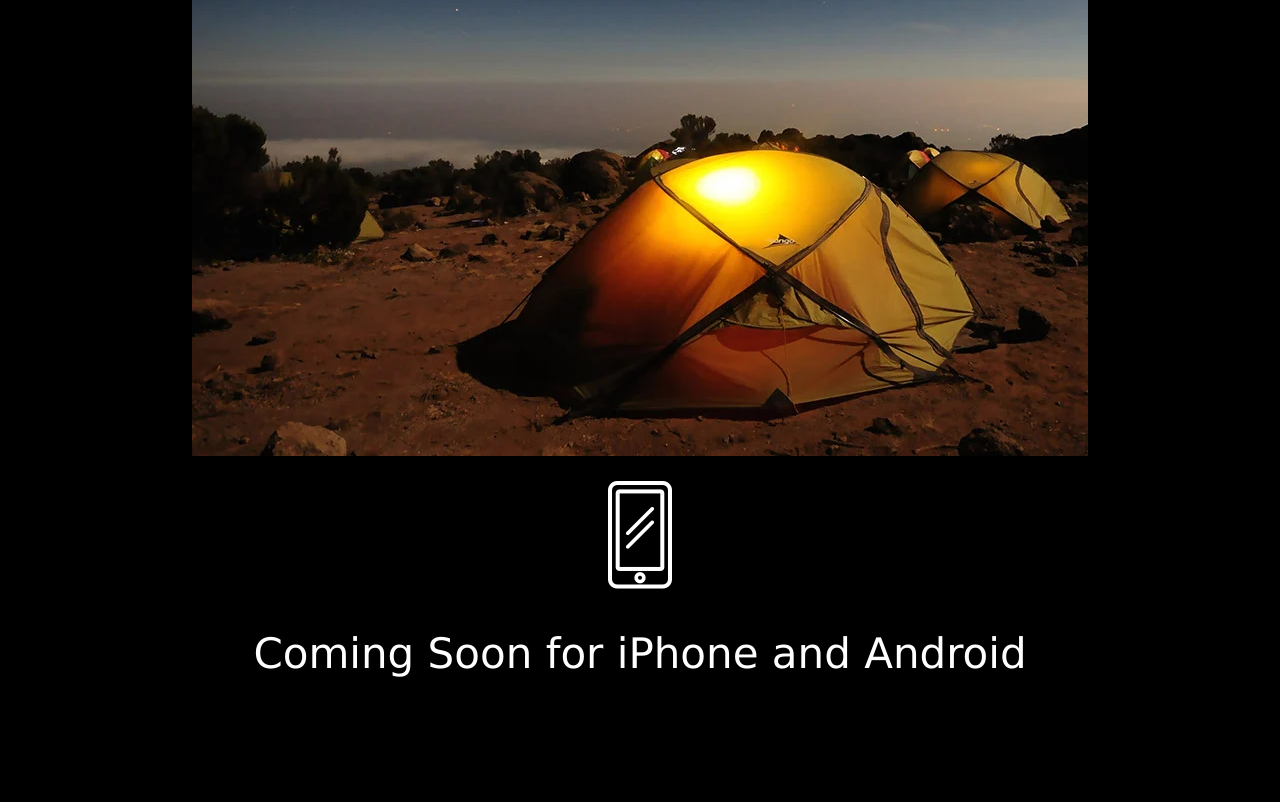
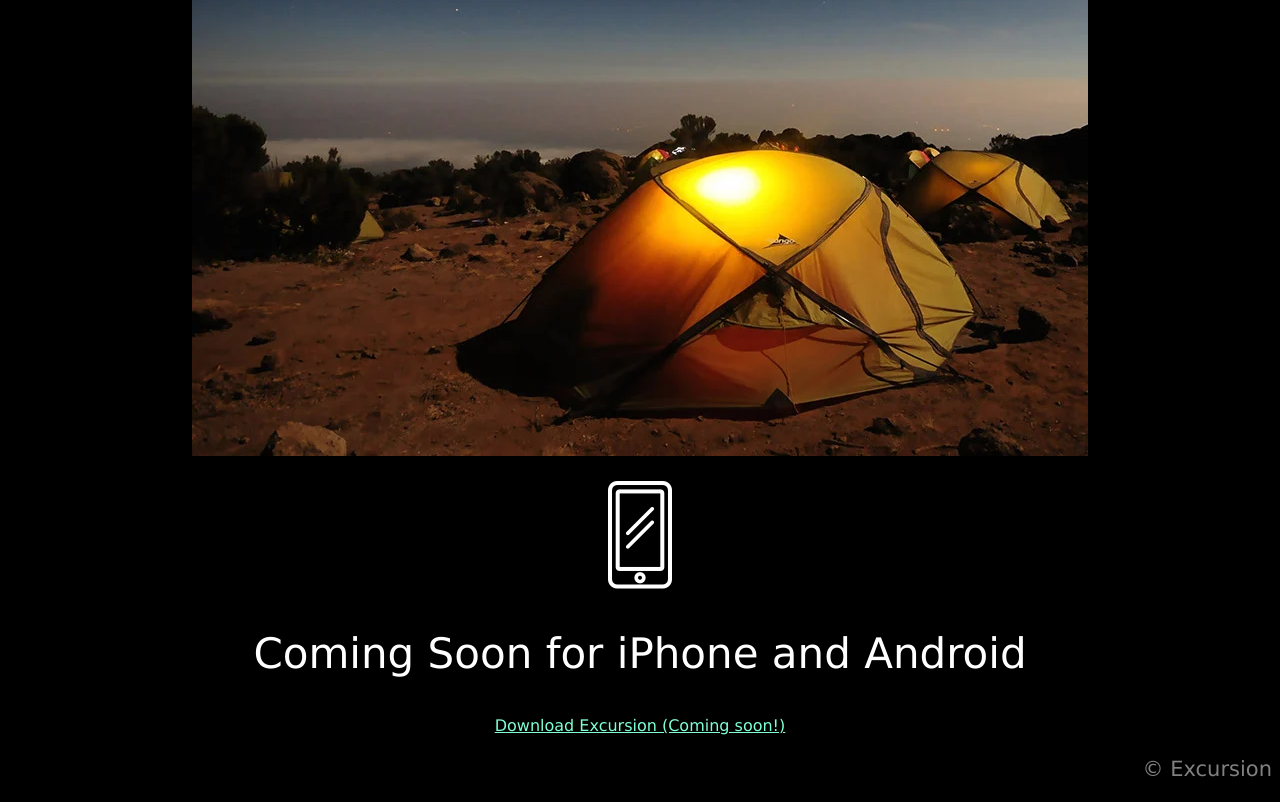
Before and after one commit to nataliejade9/excursion, a plain HTML site: page index.html in a window 1280 px wide. Shown: the part 559-1361 px from the top of the page. Before the commit the page ends 1271 px from the top, so only its background shows below. Drawn offline with Linux system fonts and the light colour scheme.

Commit message:
Finishing touches and footer

```diff
--- a/index.html
+++ b/index.html
@@ -8,7 +8,7 @@
     <title>Excursion</title>
 </head>
 <body>
-        <!--- Header --->
+    <!--- Header --->
 
     <header>
         <h1>Discover hidden places in the world around you</h1>
@@ -34,6 +34,16 @@
         <img src="./resources/images/phone.webp" alt="Outline image of iPhone.">
      </p>
      <h2>Coming Soon for iPhone and Android</h2>
+     <p>
+        <a class="cta" href="#">Download Excursion (Coming soon!)</a>
+    </p>
+
+    <!--- Footer --->
+    <footer>
+        <div class="copyright">
+            <p>© Excursion</p>
+        </div>
+    </footer>
 
 </body>
 </html>
--- a/resources/css/style.css
+++ b/resources/css/style.css
@@ -24,3 +24,7 @@ p {
     font-size: 21px;
     color: gray;
 }
+
+.copyright {
+    text-align: right;
+}
```
